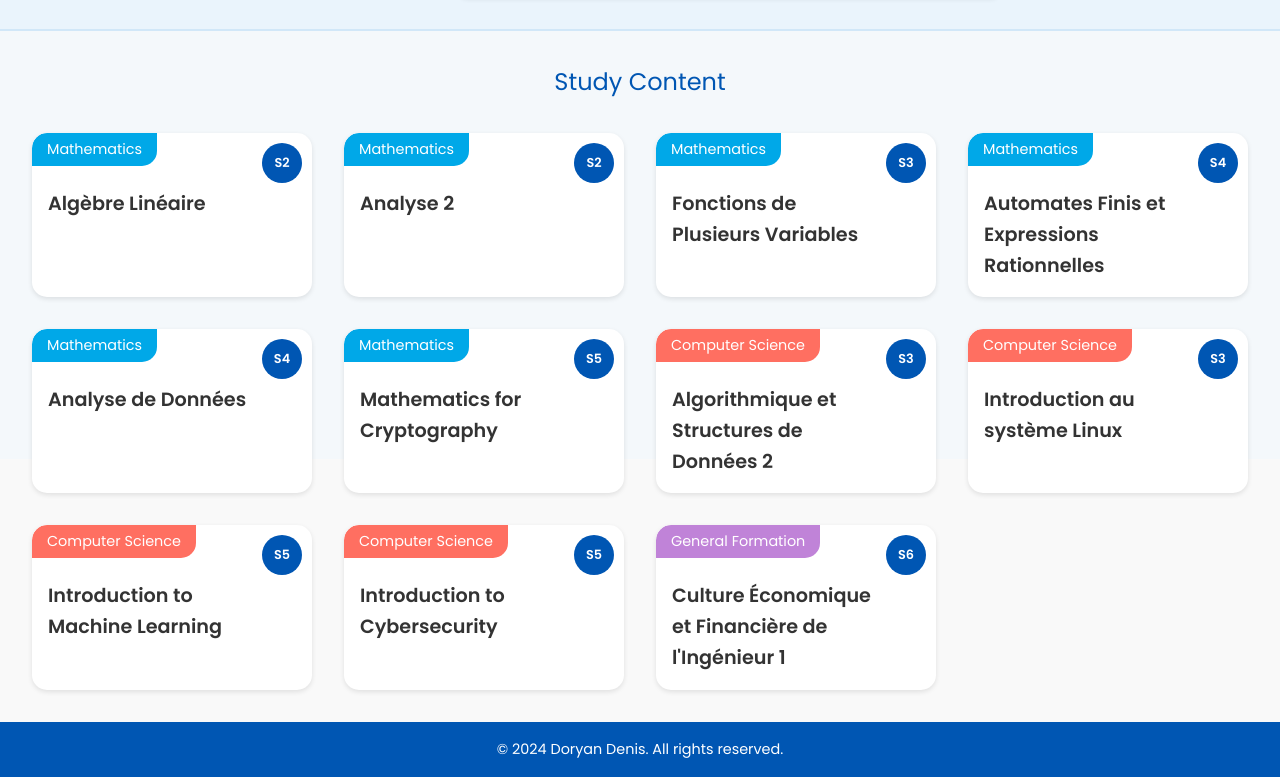
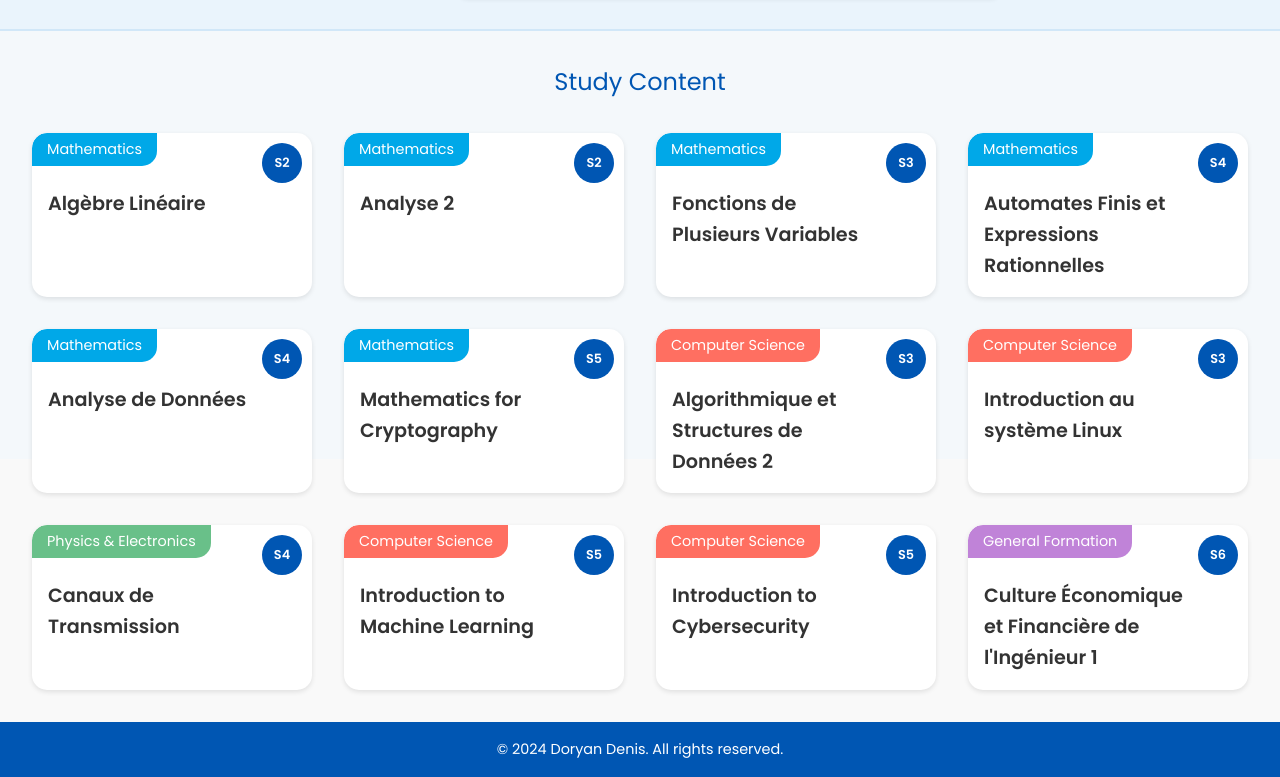
Before and after one commit to DorDNS/StudyHub, a plain HTML site: page index.html in a window 1280 px wide. Shown: the part 341-1118 px from the top of the page. Drawn offline with Linux system fonts and the light colour scheme.

Commit message:
Ajout fiche canaux transmission

```diff
--- a/css/home.css
+++ b/css/home.css
@@ -152,7 +152,7 @@ body {
 }
 
 .category-phy {
-    background: #ffcc00; /* Subtle yellow for Physics */
+    background: #69c089; /* Subtle yellow for Physics */
 }
 
 .category-gf {
--- a/index.html
+++ b/index.html
@@ -110,6 +110,14 @@
                     <a href="https://dordns.github.io/cours-linux/" target="_blank" class="card-link"></a>
                 </div>
                 <div class="study-card">
+                    <div class="category-label category-phy">Physics & Electronics</div>
+                    <span class="semester">S4</span>
+                    <div class="content">
+                        <h3>Canaux de Transmission</h3>
+                    </div>
+                    <a href="pdf/te403.pdf" target="_blank" class="card-link"></a>
+                </div>
+                <div class="study-card">
                     <div class="category-label category-cs">Computer Science</div>
                     <span class="semester">S5</span>
                     <div class="content">
```
Also changed, not shown: 1 other file.
